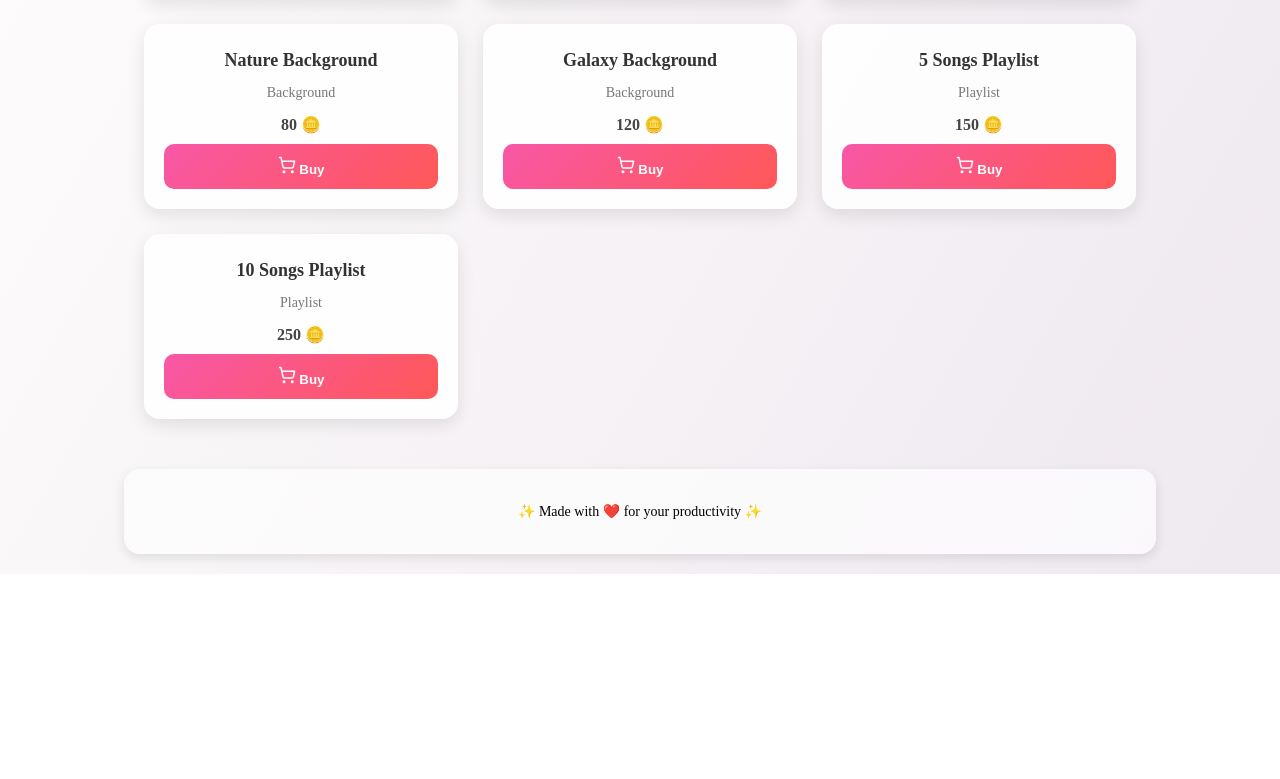
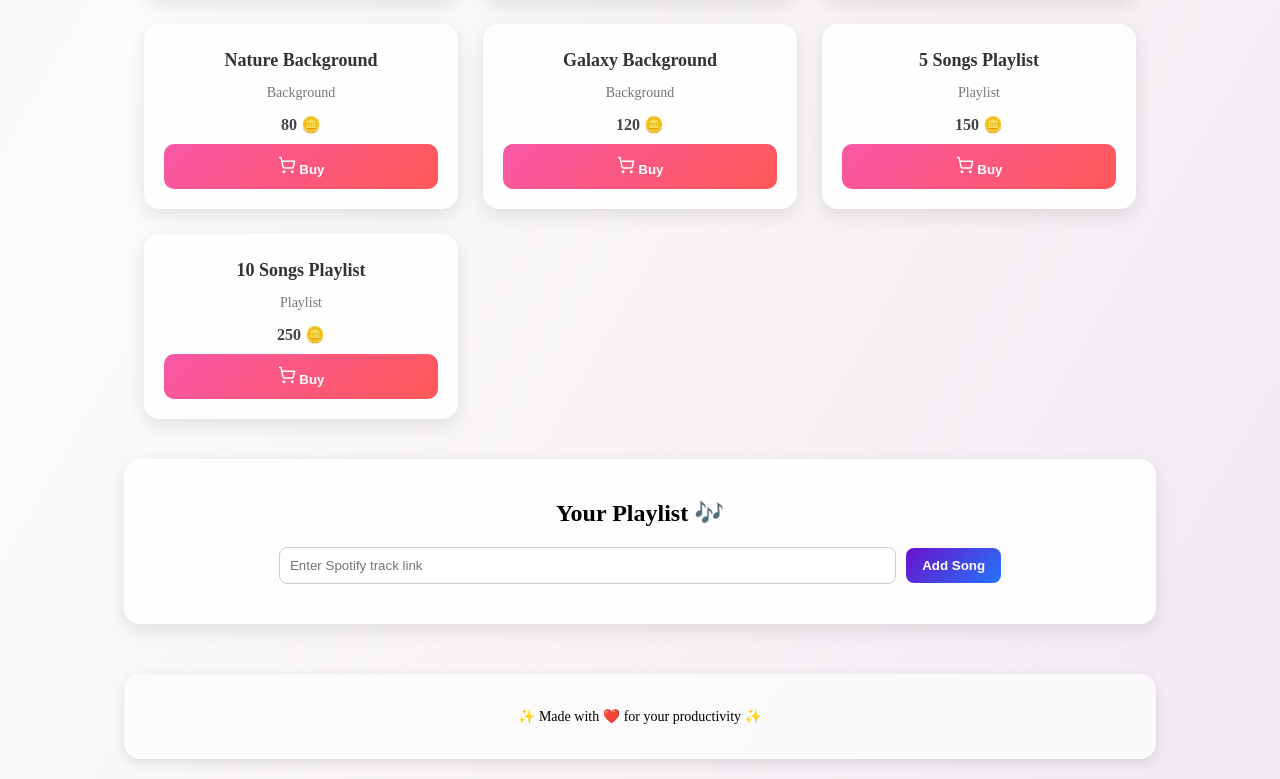
Before and after one commit to raunak-iiitian/ProdHack, a React (Vite) app: page / in a window 1280 px wide. Shown: the part 437-1216 px from the top of the page. Before the commit the page ends 1011 px from the top, so only its background shows below. Built offline with nearby package versions, Linux system fonts and the light colour scheme; a web font is replaced by a local one.

Commit message:
added music tracks

```diff
--- a/src/StoragePage.css
+++ b/src/StoragePage.css
@@ -183,3 +183,54 @@ body {
   box-shadow: 0 4px 12px rgba(0,0,0,0.1);
   font-size: 14px;
 }
+
+.playlist-section {
+  margin: 40px auto;
+  width: 80%;
+  text-align: center;
+  background: rgba(255, 255, 255, 0.9);
+  padding: 20px;
+  border-radius: 16px;
+  box-shadow: 0 6px 18px rgba(0, 0, 0, 0.1);
+}
+
+.playlist-section input {
+  padding: 10px;
+  width: 60%;
+  border: 1px solid #ccc;
+  border-radius: 8px;
+  margin-right: 10px;
+}
+
+.add-song-btn {
+  background: linear-gradient(135deg, #6a11cb, #2575fc);
+  color: white;
+  border: none;
+  padding: 10px 16px;
+  border-radius: 8px;
+  cursor: pointer;
+  font-weight: bold;
+  transition: all 0.3s;
+}
+
+.add-song-btn:hover {
+  transform: scale(1.05);
+}
+
+.song-list {
+  margin-top: 20px;
+  list-style: none;
+  padding: 0;
+}
+
+.song-list li {
+  margin: 10px 0;
+  background: rgba(240, 240, 240, 0.8);
+  padding: 12px;
+  border-radius: 12px;
+}
+
+.song-list li iframe {
+  border-radius: 12px;
+  margin-top: 8px;
+}
--- a/src/StoragePage.jsx
+++ b/src/StoragePage.jsx
@@ -1,45 +1,50 @@
-import React, { useState, useEffect } from "react";
+import React, {useState, useEffect} from "react";
 import "./StoragePage.css";
-import { ShoppingCart } from "lucide-react";
+import {ShoppingCart} from "lucide-react";
 
 export default function StorePage() {
-  const [coins, setCoins] = useState(500); // starting coins
+  const [coins, setCoins] = useState(500);
   const [ownedItems, setOwnedItems] = useState([]);
   const [equippedItem, setEquippedItem] = useState(null);
+  const [playlistSongs, setPlaylistSongs] = useState(0); // slots available
+  const [songs, setSongs] = useState([]); // added songs
+  const [newSong, setNewSong] = useState(""); // input for new song
 
   const items = [
-    { id: 1, name: "Classic Clock", type: "Clock Style", price: 50 },
-    { id: 2, name: "Minimal Clock", type: "Clock Style", price: 70 },
-    { id: 3, name: "Digital Clock", type: "Clock Style", price: 100 },
-    { id: 4, name: "Nature Background", type: "Background", price: 80 },
-    { id: 5, name: "Galaxy Background", type: "Background", price: 120 },
-    { id: 6, name: "5 Songs Playlist", type: "Playlist", price: 150 },
-    { id: 7, name: "10 Songs Playlist", type: "Playlist", price: 250 },
+    {id: 1, name: "Classic Clock", type: "Clock Style", price: 50},
+    {id: 2, name: "Minimal Clock", type: "Clock Style", price: 70},
+    {id: 3, name: "Digital Clock", type: "Clock Style", price: 100},
+    {id: 4, name: "Nature Background", type: "Background", price: 80},
+    {id: 5, name: "Galaxy Background", type: "Background", price: 120},
+    {id: 6, name: "5 Songs Playlist", type: "Playlist", price: 150},
+    {id: 7, name: "10 Songs Playlist", type: "Playlist", price: 250},
   ];
 
-  // 🔹 Load data from localStorage on first render
+  // Load from localStorage
   useEffect(() => {
     const savedCoins = localStorage.getItem("coins");
-    const savedOwned = localStorage.getItem("ownedItems");
+    const savedItems = localStorage.getItem("ownedItems");
     const savedEquipped = localStorage.getItem("equippedItem");
+    const savedSongs = localStorage.getItem("songs");
+    const savedSlots = localStorage.getItem("playlistSongs");
 
-    if (savedCoins) setCoins(JSON.parse(savedCoins));
-    if (savedOwned) setOwnedItems(JSON.parse(savedOwned));
-    if (savedEquipped) setEquippedItem(JSON.parse(savedEquipped));
+    if (savedCoins) setCoins(parseInt(savedCoins, 10));
+    if (savedItems) setOwnedItems(JSON.parse(savedItems));
+    if (savedEquipped) setEquippedItem(parseInt(savedEquipped, 10));
+    if (savedSlots) setPlaylistSongs(parseInt(savedSlots, 10));
+    if (savedSongs) setSongs(JSON.parse(savedSongs));
   }, []);
 
-  // 🔹 Save data to localStorage whenever it changes
+  // Save to localStorage whenever state changes
   useEffect(() => {
-    localStorage.setItem("coins", JSON.stringify(coins));
-  }, [coins]);
-
-  useEffect(() => {
+    localStorage.setItem("coins", coins);
     localStorage.setItem("ownedItems", JSON.stringify(ownedItems));
-  }, [ownedItems]);
-
-  useEffect(() => {
-    localStorage.setItem("equippedItem", JSON.stringify(equippedItem));
-  }, [equippedItem]);
+    if (equippedItem !== null) {
+      localStorage.setItem("equippedItem", equippedItem);
+    }
+    localStorage.setItem("playlistSongs", playlistSongs);
+    localStorage.setItem("songs", JSON.stringify(songs));
+  }, [coins, ownedItems, equippedItem, playlistSongs, songs]);
 
   // handle buying items
   function handleBuy(item) {
@@ -51,6 +56,15 @@ export default function StorePage() {
     if (coins >= item.price) {
       setCoins(coins - item.price);
       setOwnedItems([...ownedItems, item.id]);
+
+      if (item.type === "Playlist") {
+        if (item.id === 6) {
+          setPlaylistSongs(playlistSongs + 5);
+        } else if (item.id === 7) {
+          setPlaylistSongs(playlistSongs + 10);
+        }
+      }
+
       alert(`You bought ${item.name}!`);
     } else {
       alert("Not enough coins 😢");
@@ -67,6 +81,19 @@ export default function StorePage() {
     alert(`You equipped ${item.name}!`);
   }
 
+  function handleAddSong() {
+    if (!newSong.includes("spotify.com/track")) {
+      alert("Please enter a valid Spotify track link!");
+      return;
+    }
+    if (songs.length >= playlistSongs) {
+      alert("You don’t have free slots left!");
+      return;
+    }
+    setSongs([...songs, newSong]);
+    setNewSong("");
+  }
+
   return (
     <div
       className={`store-container ${equippedItem === 4 ? "nature-bg" : ""} ${
@@ -77,12 +104,21 @@ export default function StorePage() {
       <nav className="navbar">
         <div className="nav-logo">Pomodoro ⏱️</div>
         <ul className="nav-links">
-          <li><a href="/">Home</a></li>
-          <li><a href="/store">Store</a></li>
-          <li><a href="/profile">Profile</a></li>
+          <li>
+            <a href="/">Home</a>
+          </li>
+          <li>
+            <a href="/store">Store</a>
+          </li>
+          <li>
+            <a href="/profile">Profile</a>
+          </li>
         </ul>
         <div className="nav-coins">
           <span>{coins} 🪙</span>
+          <span>
+            {songs.length}/{playlistSongs} 🎵
+          </span>
         </div>
       </nav>
 
@@ -106,12 +142,51 @@ export default function StorePage() {
                   equippedItem === item.id ? "equipped" : ""
                 }`}
                 onClick={() => handleEquip(item)}
+                disabled={item.type === "Playlist"}
               >
-                {equippedItem === item.id ? "Equipped ✅" : "Equip"}
+                {item.type === "Playlist"
+                  ? "Owned ✅"
+                  : equippedItem === item.id
+                  ? "Equipped ✅"
+                  : "Equip"}
               </button>
             )}
           </div>
         ))}
+      </div>
+
+      {/* Playlist Manager */}
+      {/* Playlist Manager */}
+      <div className="playlist-section">
+        <h2>Your Playlist 🎶</h2>
+        <input
+          type="text"
+          placeholder="Enter Spotify track link"
+          value={newSong}
+          onChange={(e) => setNewSong(e.target.value)}
+        />
+        <button className="add-song-btn" onClick={handleAddSong}>
+          Add Song
+        </button>
+
+        <ul className="song-list">
+          {songs.map((song, idx) => (
+            <li key={idx}>
+              <p>Song {idx + 1}</p>
+              <iframe
+                src={song.replace(
+                  "open.spotify.com/track",
+                  "open.spotify.com/embed/track"
+                )}
+                width="100%"
+                height="80"
+                frameBorder="0"
+                allow="encrypted-media"
+                title={`Spotify Track ${idx + 1}`}
+              ></iframe>
+            </li>
+          ))}
+        </ul>
       </div>
 
       {/* Footer */}
```
